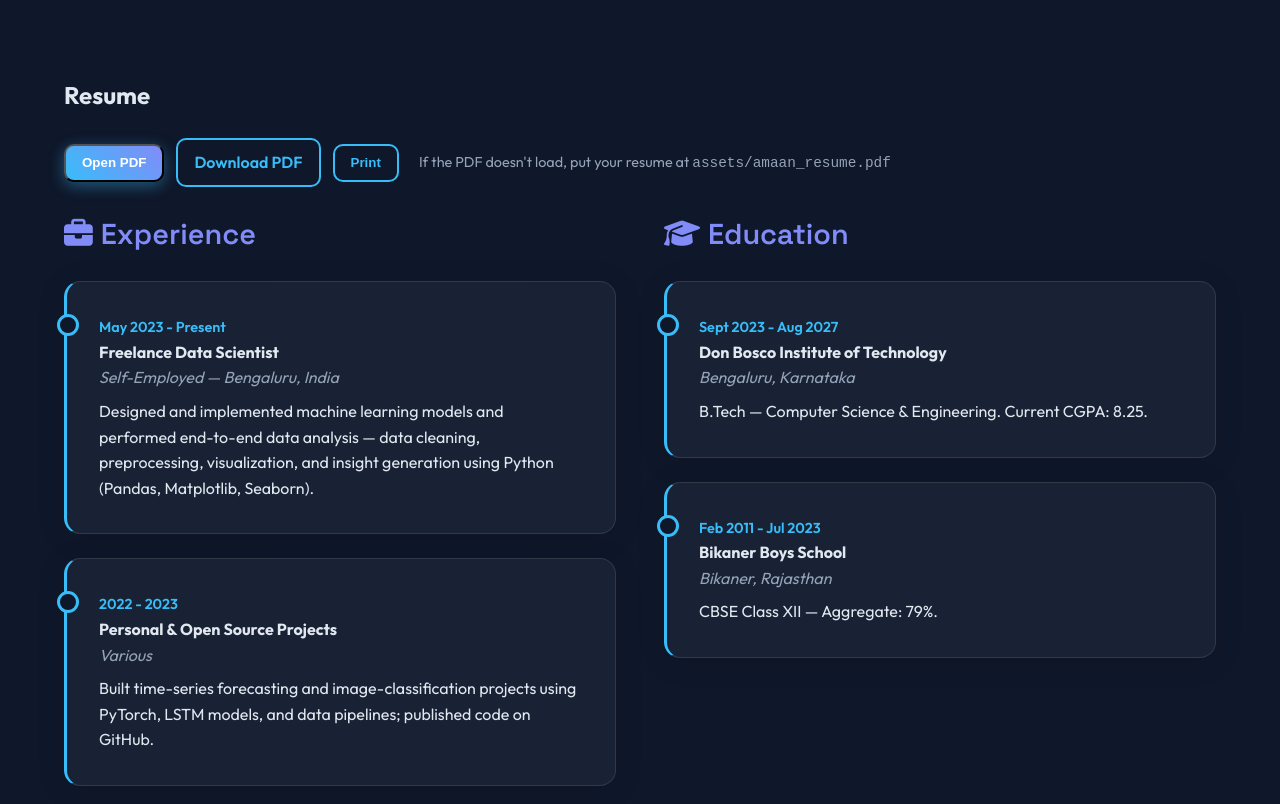
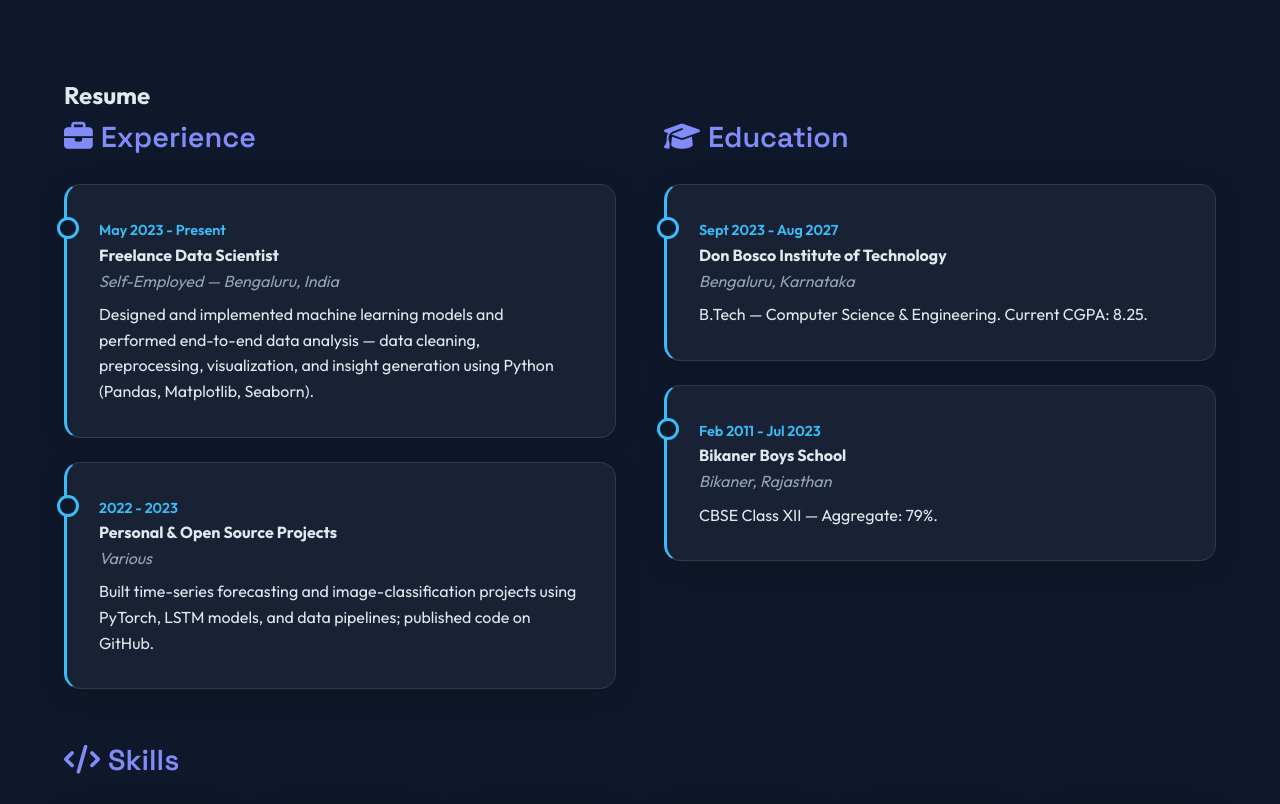
Before and after one commit to amaanbkn/Resume-Website-Project, a plain HTML site: page index.html in a window 1280 px wide. Shown: the part 1620-2424 px from the top of the page. Drawn offline with nearby package versions, Linux system fonts and the light colour scheme; animation ran at ten frames a second.

Commit message:
checked changes

```diff
--- a/index.html
+++ b/index.html
@@ -104,7 +104,8 @@
                             <h3>Email</h3>
                             <p><a href="mailto:amaansiddiqui014@gmail.com" id="bioEmail">amaansiddiqui014@gmail.com</a>
                                 <button id="copyEmail" class="small-btn" title="Copy email"><i
-                                        class="fas fa-copy"></i></button></p>
+                                        class="fas fa-copy"></i></button>
+                            </p>
                         </div>
                     </div>
                     <div class="bio-item">
@@ -128,20 +129,6 @@
 
         <section id="resume" class="section resume-section">
             <h2 class="section-title">Resume</h2>
-
-            <div class="resume-actions">
-                <button id="openResume" class="btn btn-primary">Open PDF</button>
-                <a id="downloadResume" class="btn btn-secondary" href="assets/amaan_resume.pdf" download>Download
-                    PDF</a>
-                <button id="printResume" class="btn btn-secondary">Print</button>
-                <label class="resume-note">If the PDF doesn't load, put your resume at
-                    <code>assets/amaan_resume.pdf</code></label>
-            </div>
-
-            <div id="resumeViewer" class="glass-card resume-viewer" style="display:none;">
-                <iframe id="resumePdf" src="assets/amaan_resume.pdf" title="Resume PDF" frameborder="0"></iframe>
-            </div>
-
             <div class="resume-container">
                 <div class="resume-column">
                     <h3 class="column-title"><i class="fas fa-briefcase"></i> Experience</h3>
```
